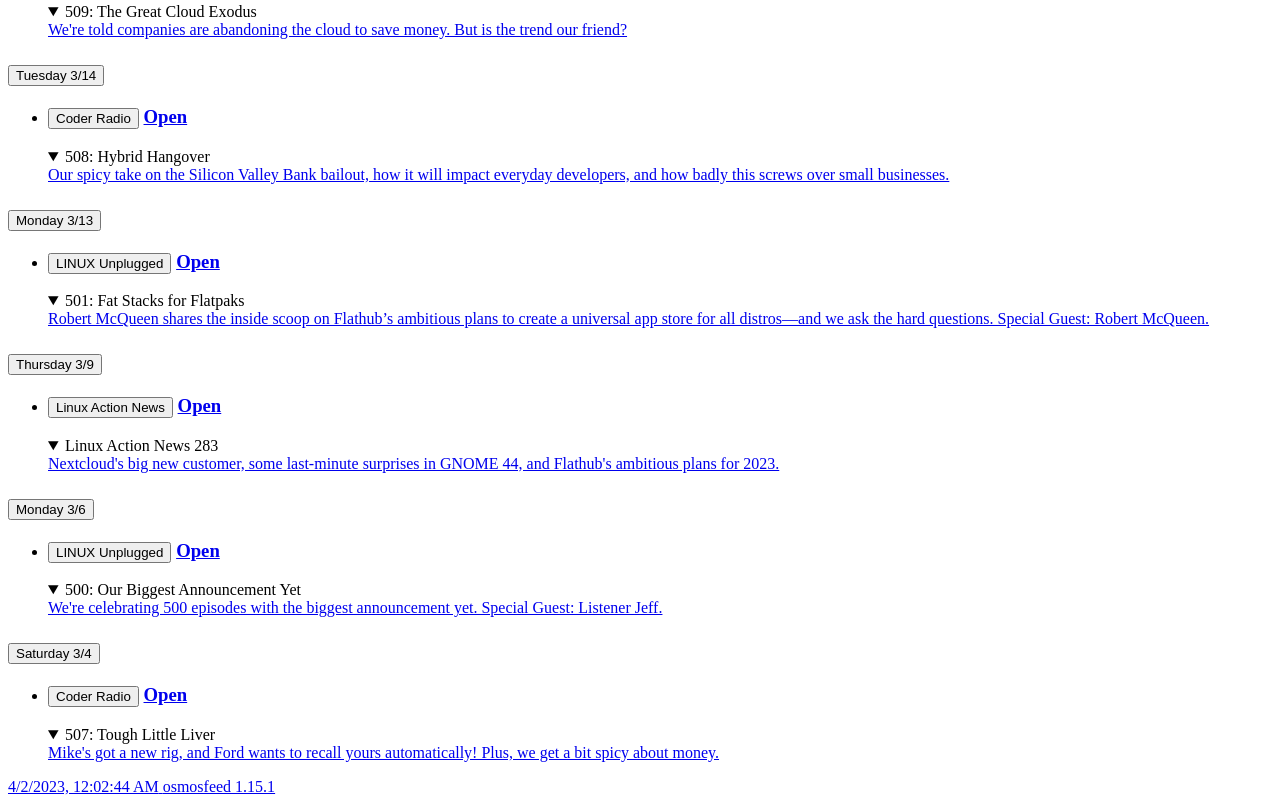
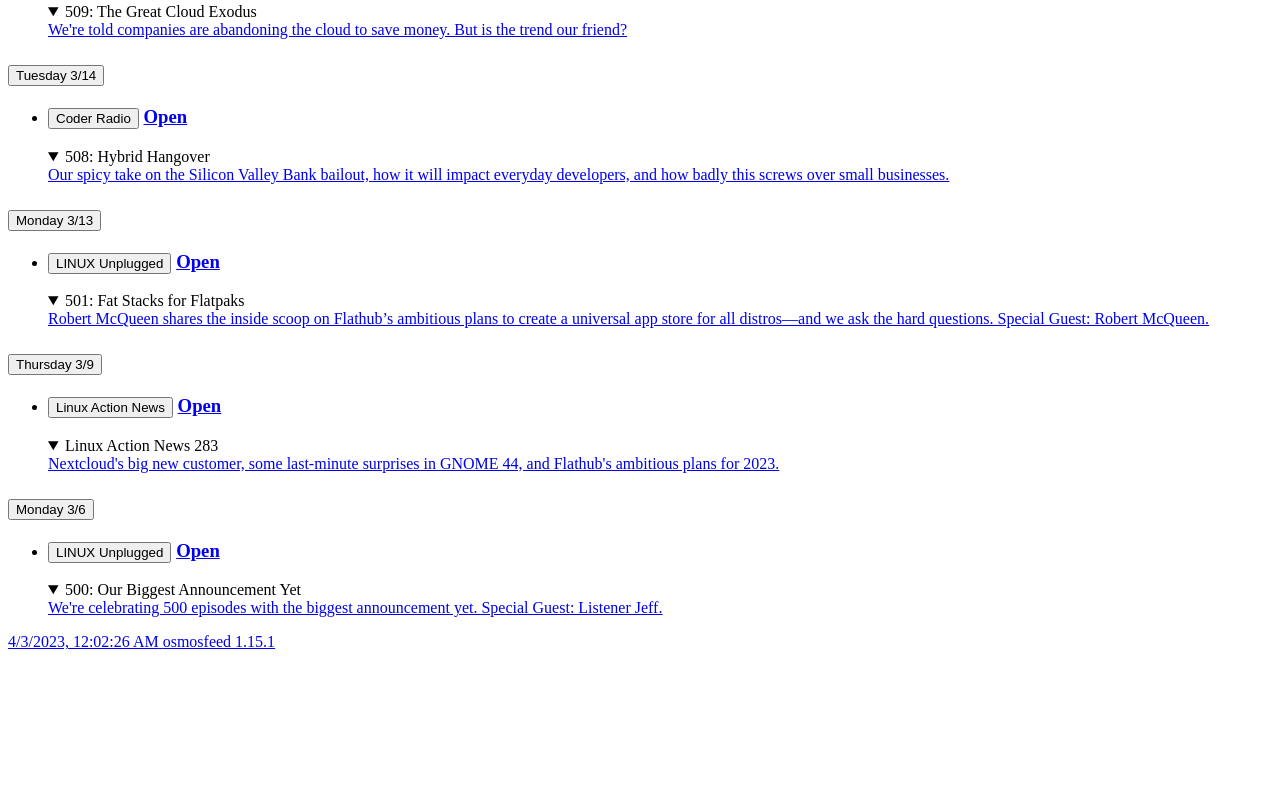
Before and after one commit to marshalmiller/podcasts, a plain HTML site: page index.html in a window 1280 px wide. Shown: the part 1069-1873 px from the top of the page. After the commit the page ends 1728 px from the top, so only its background shows below. Drawn offline with Linux system fonts and the light colour scheme.

Commit message:
deploy: b630cd330da5b4f3824a3dc696a1535f8ef06daa

```diff
--- a/index.html
+++ b/index.html
@@ -541,55 +541,10 @@
             </li>
         </ul>
       </section>
-      <section class="daily-content js-toggle-accordions-scope">
-        <h2 class="daily-heading">
-          <button
-            class="daily-heading-toggle"
-            data-action="toggle-accordions"
-            title="Click to toggle the day, Ctrl + click to toggle all."
-          >
-            <time class="daily-heading-toggle__weekday js-offset-weekday" data-offset-date=2023-03-04 datetime="2023-03-04T11:00:00.000Z">2023-03-04</time>
-            <time class="daily-heading-toggle__date js-offset-date" data-offset-date=2023-03-04 datetime="2023-03-04T11:00:00.000Z"></time>
-          </button>
-        </h2>
-        <ul class="sources card">
-            <li class="card__section">
-              <section class="js-toggle-accordions-scope">
-                <h3 class="source-heading">
-                  <button
-                    class="source-heading__name"
-                    data-action="toggle-accordions"
-                    title="Click to toggle the source, Ctrl + click to toggle all."
-                  >Coder Radio</button>
-                  <a class="source-heading__link" href="https://coder.show">Open</a>
-                </h3>
-                <section class="articles-per-source">
-                    <article>
-                      <details
-                        class="article-expander"
-                        data-action="toggle-native-accordion"
-                        data-accordion-key="8058f24c-58c1-4cfe-b73e-1d3c1d610c53"
-                        open
-                      >
-                        <summary class="article-expander__title">507: Tough Little Liver</summary>
-                        <a class="article-summary-link article-summary-box-outer" href="https://coder.show/507">
-                          <div class="article-summary-box-inner media-object">
-                            <span class="media-object__text">
-                              <span>Mike&#x27;s got a new rig, and Ford wants to recall yours automatically! Plus, we get a bit spicy about money.</span>
-                            </span>
-                          </div>
-                        </a>
-                      </details>
-                    </article>
-                </section>
-              </section>
-            </li>
-        </ul>
-      </section>
 
     <footer>
-      <a class="footer-link" href="https://github.com/marshalmiller/podcasts/actions/runs/4585844940">
-        <time id="build-timestamp" datetime="2023-04-02T00:02:44.779Z">2023-04-02T00:02:44.779Z</time>
+      <a class="footer-link" href="https://github.com/marshalmiller/podcasts/actions/runs/4591499019">
+        <time id="build-timestamp" datetime="2023-04-03T00:02:26.444Z">2023-04-03T00:02:26.444Z</time>
       </a>
       <a class="footer-link" href="https://github.com/osmoscraft/osmosfeed">osmosfeed 1.15.1</a>
     </footer>
```
Also changed, not shown: cache.json (+0 -18 lines), 1 other file.
